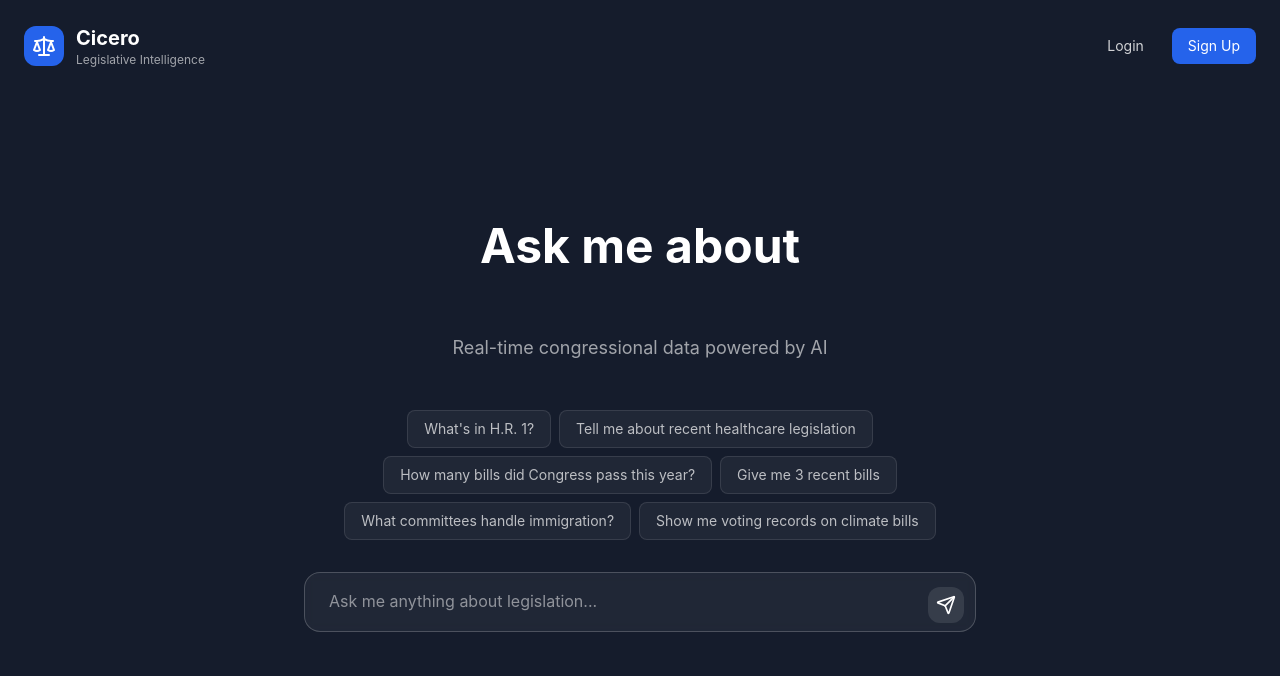
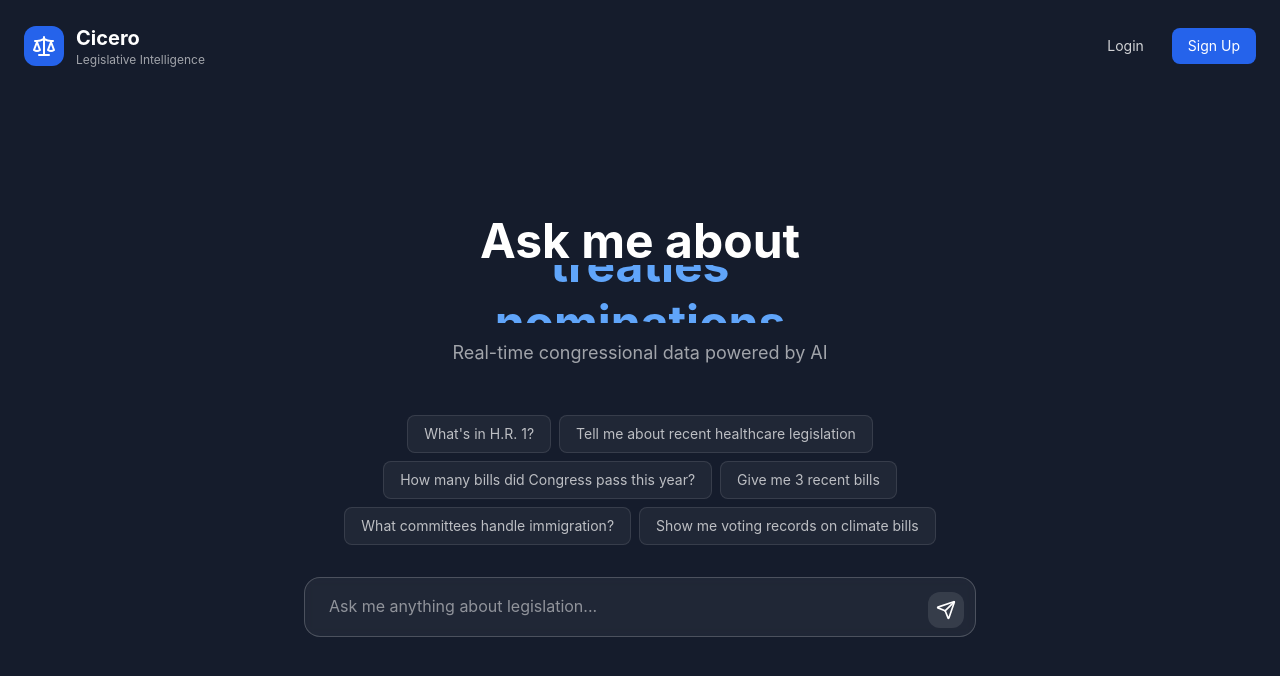
Before and after one commit to amurshak/cicero-frontend, a React (Vite) app: page / in a window 1280 px wide. Shown: the top 676 px of the page. Built offline with nearby package versions, Linux system fonts and the light colour scheme; no server answers.

Commit message:
Revert "Fix rotating text to display inline with proper centering"
This reverts commit 6cd62f3e26100ed592b1304f00eae5c8ff0ac72b.

```diff
--- a/src/pages/HomePage.jsx
+++ b/src/pages/HomePage.jsx
@@ -169,21 +169,18 @@ export default function HomePage() {
         <div className="text-center mb-8 sm:mb-12 max-w-3xl">
           <h2 className="text-3xl sm:text-4xl md:text-5xl font-bold mb-3 sm:mb-4">
             <span className="text-white">Ask me about </span>
-            <span className="relative inline-block align-bottom">
-              {/* Invisible text to maintain width */}
+            <span className="relative inline-flex" style={{ height: '1.2em', minWidth: '280px' }}>
               <span className="invisible">any legislative action</span>
-              {/* Rotating container */}
-              <div className="absolute inset-0 overflow-hidden">
+              <div className="absolute inset-0 flex items-center justify-center overflow-hidden">
                 <div
-                  className="transition-transform duration-500 ease-in-out"
-                  style={{
-                    transform: `translateY(calc(-${rotatingIndex} * 100%))`,
-                  }}
+                  className="w-full transition-transform duration-500 ease-in-out"
+                  style={{ transform: `translateY(${-rotatingIndex * 1.2}em)` }}
                 >
                   {rotatingTerms.map((term, index) => (
                     <div
                       key={index}
-                      className="text-blue-400 h-full flex items-center justify-center"
+                      className="text-blue-400 flex items-center justify-center"
+                      style={{ height: '1.2em' }}
                     >
                       {term}
                     </div>
```
